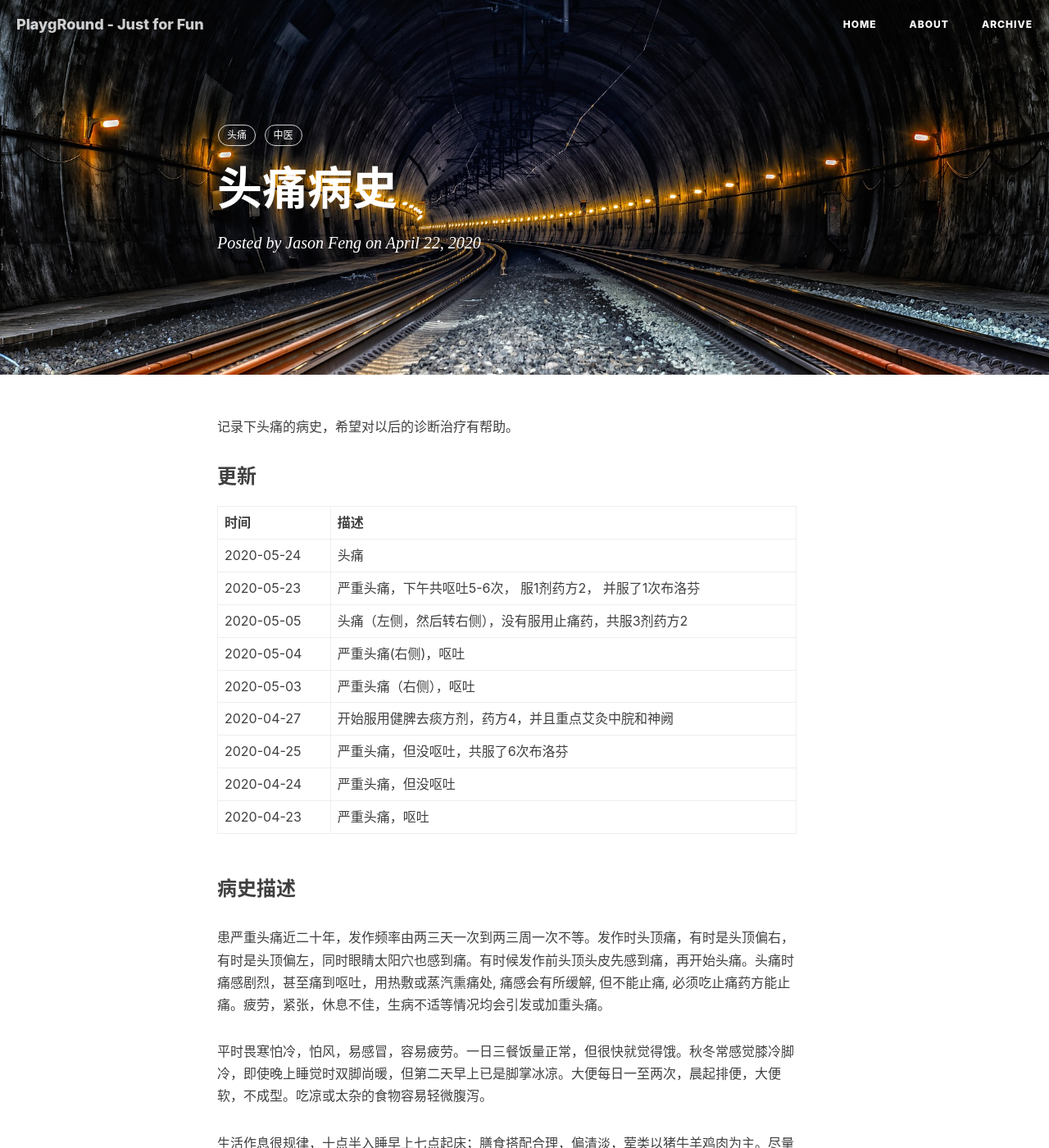
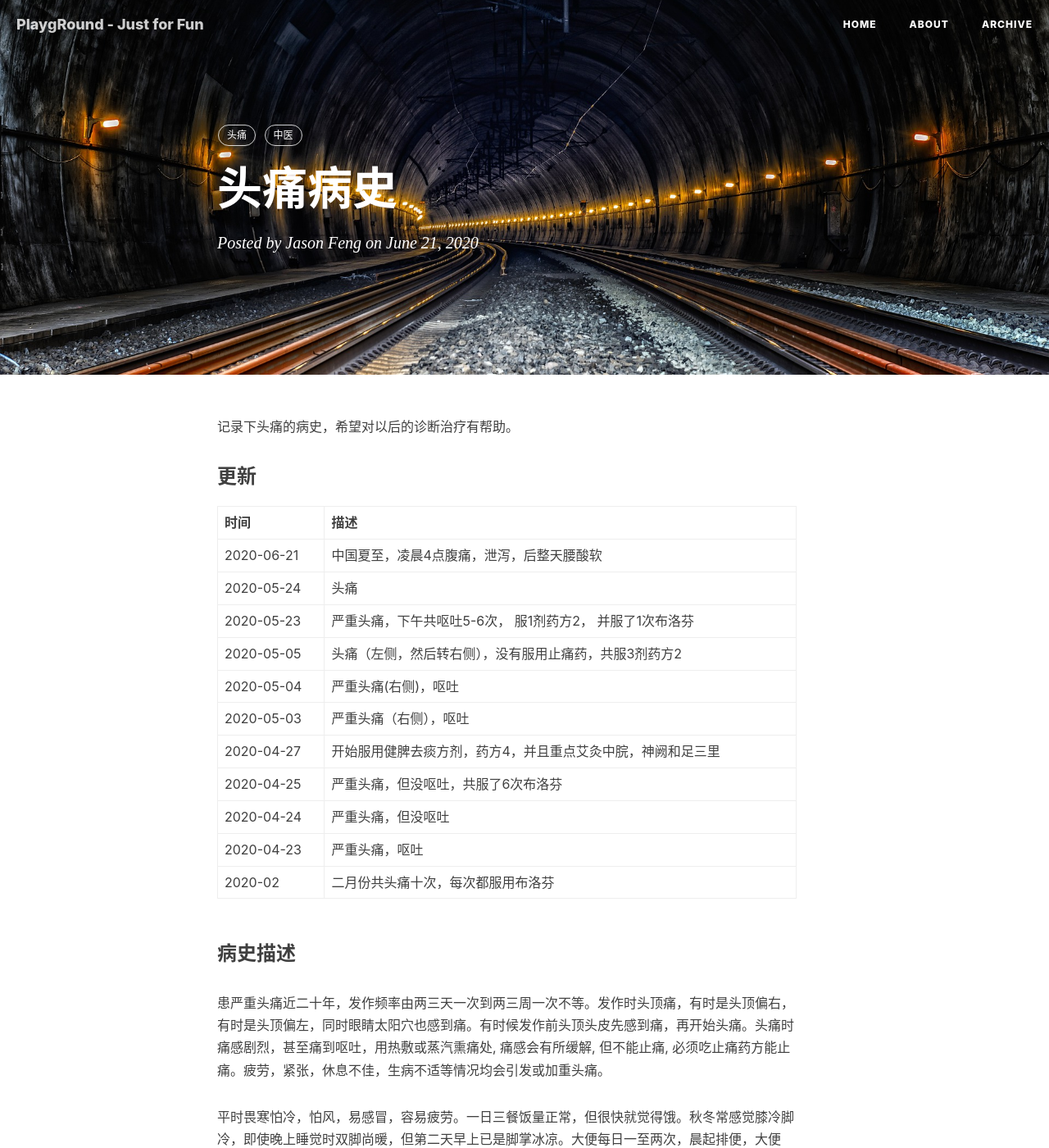
Before and after one commit to q15928/q15928.github.io, a Jekyll site: the page built from _posts/2020-04-22-headache-history.md, in a window 1280 px wide and 1400 px high. Shown: the whole window at 82% size. Built offline with Jekyll 4.4.1, drawn with Linux system fonts in a browser that asks for light colours; nearby versions of some CDN libraries; comment, search, counter and statistics services are not loaded; some of the changed text lies outside the part shown.

Commit message:
Updated headache post

```diff
--- a/_posts/2020-04-22-headache-history.md
+++ b/_posts/2020-04-22-headache-history.md
@@ -1,7 +1,7 @@
 ---
 layout:     post
 title:      "头痛病史"
-date:       2020-04-22 12:00:00
+date:       2020-06-21 12:00:00
 author:     "Jason Feng"
 header-img: "img/tunnel-4427609_1920.jpg"
 excerpt_separator: <!--more-->
@@ -15,15 +15,17 @@ tags:
 
 | 时间 | 描述 |
 | --- | --- |
+|2020-06-21 | 中国夏至，凌晨4点腹痛，泄泻，后整天腰酸软 |
 |2020-05-24 | 头痛 |
 |2020-05-23 | 严重头痛，下午共呕吐5-6次， 服1剂药方2， 并服了1次布洛芬 |
 |2020-05-05 | 头痛（左侧，然后转右侧），没有服用止痛药，共服3剂药方2 |
 |2020-05-04 | 严重头痛(右侧)，呕吐 |
 |2020-05-03 | 严重头痛（右侧），呕吐 |
-|2020-04-27 | 开始服用健脾去痰方剂，药方4，并且重点艾灸中脘和神阙 |
+|2020-04-27 | 开始服用健脾去痰方剂，药方4，并且重点艾灸中脘，神阙和足三里 |
 |2020-04-25 | 严重头痛，但没呕吐，共服了6次布洛芬 |
 |2020-04-24 | 严重头痛，但没呕吐 |
 |2020-04-23 | 严重头痛，呕吐 |
+|2020-02 |二月份共头痛十次，每次都服用布洛芬 |
 
 ### 病史描述
 患严重头痛近二十年，发作频率由两三天一次到两三周一次不等。发作时头顶痛，有时是头顶偏右，有时是头顶偏左，同时眼睛太阳穴也感到痛。有时候发作前头顶头皮先感到痛，再开始头痛。头痛时痛感剧烈，甚至痛到呕吐，用热敷或蒸汽熏痛处, 痛感会有所缓解, 但不能止痛, 必须吃止痛药方能止痛。疲劳，紧张，休息不佳，生病不适等情况均会引发或加重头痛。
```
